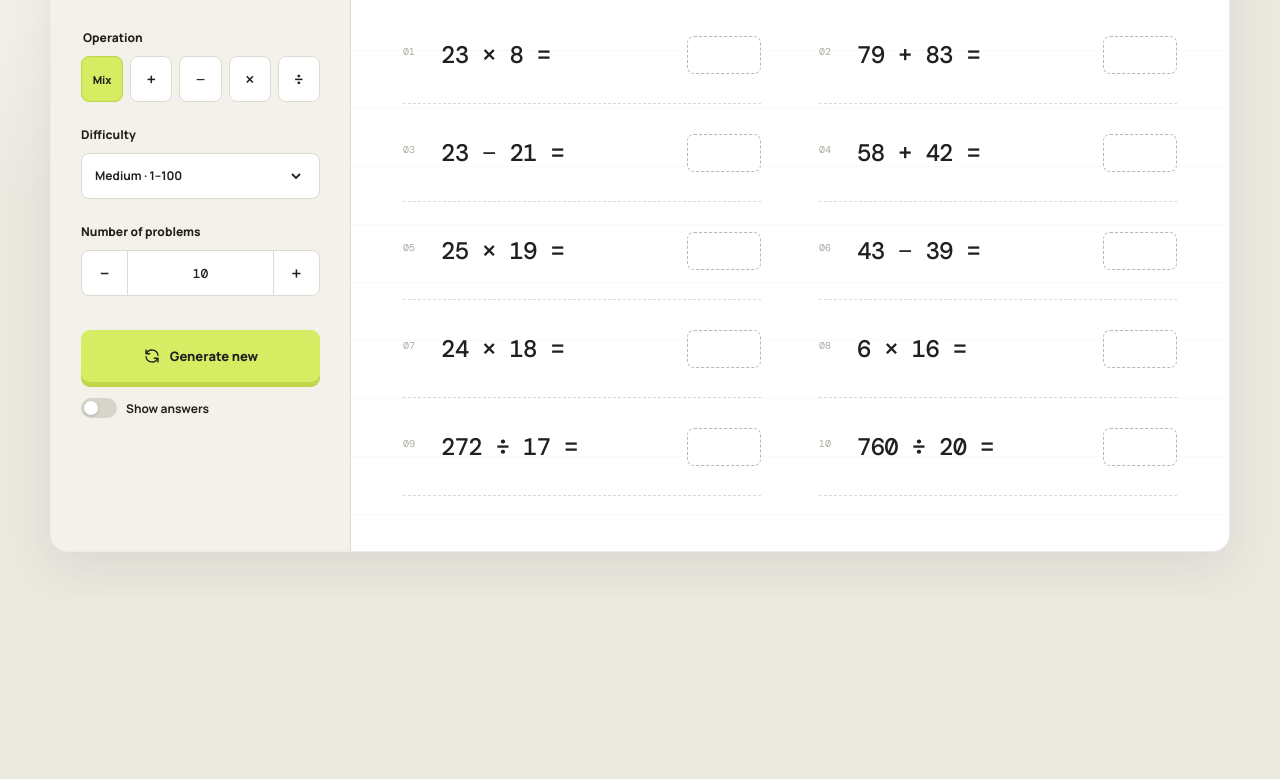
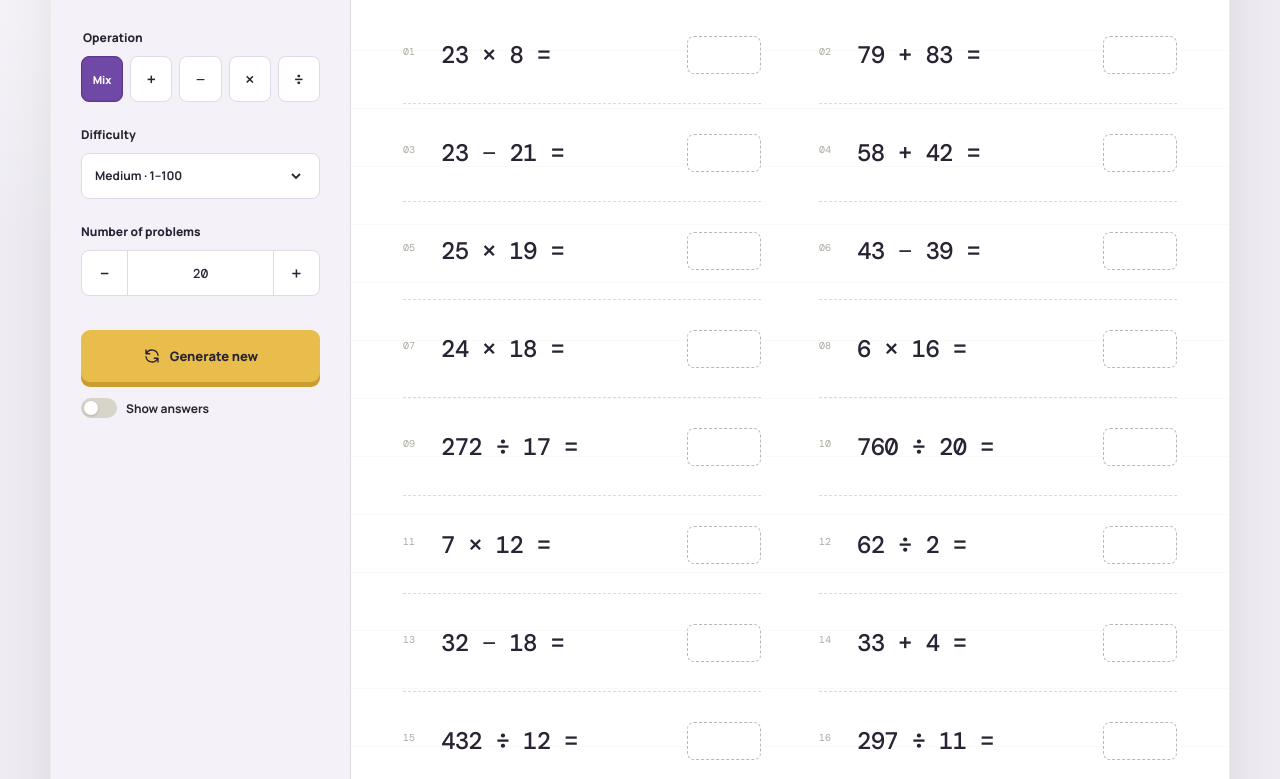
Before and after one commit to coding-armadillo/math-problems-generator, a website built with Vite: page index.html in a window 1280 px wide. Shown: the part 225-1004 px from the top of the page. Before the commit the page ends 824 px from the top, so only its background shows below. Built offline with nearby package versions, Linux system fonts and the light colour scheme.

Commit message:
change theme and default problem number

```diff
--- a/app.js
+++ b/app.js
@@ -10,7 +10,7 @@ const worksheetTitle = document.querySelector("#worksheetTitle");
 const printButton = document.querySelector("#printButton");
 
 let operation = "mixed";
-let problemCount = 10;
+let problemCount = 20;
 
 const ranges = {
   easy: { min: 1, max: 20 },
@@ -103,6 +103,8 @@ function renderProblems() {
 operationButtons.forEach((button) => {
   button.addEventListener("click", () => {
     operation = button.dataset.operation;
+    problemCount = operation === "mixed" ? 20 : 10;
+    problemCountOutput.textContent = problemCount;
     operationButtons.forEach((item) => {
       const isActive = item === button;
       item.classList.toggle("active", isActive);
--- a/index.html
+++ b/index.html
@@ -3,7 +3,7 @@
   <head>
     <meta charset="UTF-8" />
     <meta name="viewport" content="width=device-width, initial-scale=1.0" />
-    <meta name="theme-color" content="#f4f1ea" />
+    <meta name="theme-color" content="#f4f1f8" />
     <title>Problem Lab</title>
     <link rel="preconnect" href="https://fonts.googleapis.com" />
     <link rel="preconnect" href="https://fonts.gstatic.com" crossorigin />
@@ -74,7 +74,7 @@
             <label for="problemCount">Number of problems</label>
             <div class="stepper">
               <button id="decreaseCount" type="button" aria-label="Decrease number of problems">&minus;</button>
-              <output id="problemCount" aria-live="polite">10</output>
+              <output id="problemCount" aria-live="polite">20</output>
               <button id="increaseCount" type="button" aria-label="Increase number of problems">+</button>
             </div>
           </div>
--- a/styles.css
+++ b/styles.css
@@ -1,12 +1,14 @@
 :root {
-  --ink: #20211e;
-  --muted: #77766f;
+  --ink: #292333;
+  --muted: #777180;
   --paper: #fffefa;
-  --canvas: #ece9e1;
-  --panel: #f4f1ea;
-  --lime: #d6ed63;
-  --lime-dark: #bfd64a;
-  --line: #dedbd2;
+  --canvas: #eeebf3;
+  --panel: #f4f1f8;
+  --purple: #7048a5;
+  --purple-dark: #5b378d;
+  --gold: #e8bd4c;
+  --gold-dark: #c99d2f;
+  --line: #dfd9e8;
   --white: #ffffff;
 }
 
@@ -68,7 +70,7 @@ button, select, .answer-toggle { cursor: pointer; }
   align-content: center;
   justify-content: center;
   border-radius: 50%;
-  background: var(--lime);
+  background: var(--purple);
   transform: rotate(-8deg);
 }
 
@@ -176,9 +178,10 @@ button, select, .answer-toggle { cursor: pointer; }
 
 .operation-button:hover { border-color: #aaa89f; }
 .operation-button.active {
-  border-color: var(--lime-dark);
-  background: var(--lime);
-  box-shadow: inset 0 0 0 1px rgba(191,214,74,.25);
+  border-color: var(--purple-dark);
+  background: var(--purple);
+  color: var(--white);
+  box-shadow: inset 0 0 0 1px rgba(91,55,141,.25);
 }
 
 .select-wrap, .stepper { position: relative; }
@@ -250,9 +253,9 @@ button, select, .answer-toggle { cursor: pointer; }
   gap: 9px;
   border: 0;
   border-radius: 9px;
-  background: var(--lime);
+  background: var(--gold);
   color: var(--ink);
-  box-shadow: 0 5px 0 var(--lime-dark);
+  box-shadow: 0 5px 0 var(--gold-dark);
   font-size: 13px;
   font-weight: 800;
   transition: transform .12s ease, box-shadow .12s ease;
@@ -260,7 +263,7 @@ button, select, .answer-toggle { cursor: pointer; }
 
 .generate-button:active {
   transform: translateY(3px);
-  box-shadow: 0 2px 0 var(--lime-dark);
+  box-shadow: 0 2px 0 var(--gold-dark);
 }
 
 .generate-button svg {
@@ -306,9 +309,9 @@ button, select, .answer-toggle { cursor: pointer; }
   transition: .18s ease;
 }
 
-.answer-toggle input:checked + .toggle-track { background: var(--ink); }
+.answer-toggle input:checked + .toggle-track { background: var(--purple); }
 .answer-toggle input:checked + .toggle-track span { transform: translateX(16px); }
-.answer-toggle input:focus-visible + .toggle-track { outline: 2px solid #7d7a70; outline-offset: 2px; }
+.answer-toggle input:focus-visible + .toggle-track { outline: 2px solid var(--purple); outline-offset: 2px; }
 
 .worksheet {
   min-width: 0;
```
